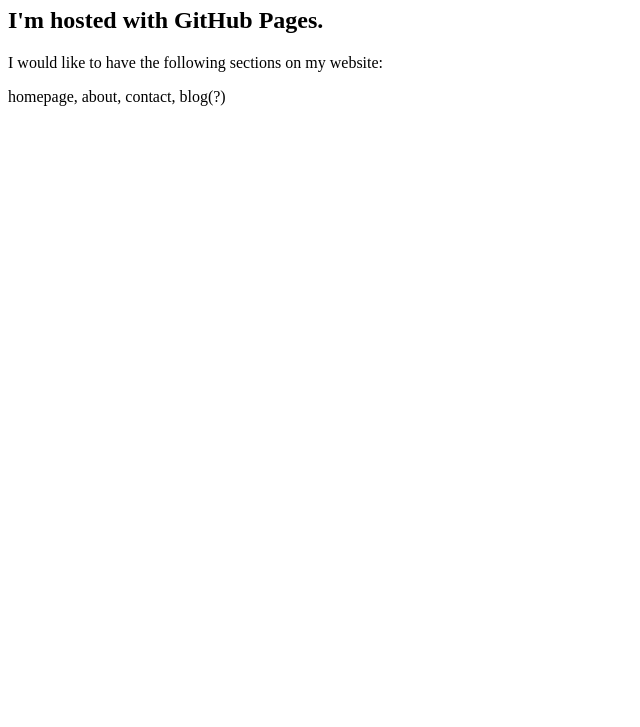
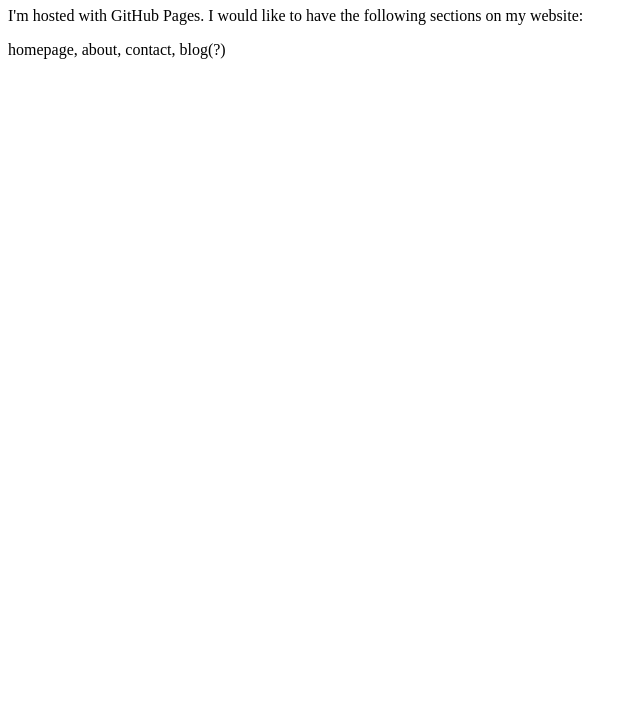
Before and after one commit to talmoriah/talmoriah.github.io, a plain HTML site: page index.html in a window 1280 px wide. Shown: the part 73-800 px from the top of the page, without its empty margins (0-640 px from the left). Drawn offline with Linux system fonts and the light colour scheme.

Commit message:
Update index.html

```diff
--- a/index.html
+++ b/index.html
@@ -2,8 +2,7 @@
 <html>
 <body>
 <h1>Hello World</h1>
-<h2>I'm hosted with GitHub Pages.</h2>
-<p> I would like to have the following sections on my website:</p>
+<p>I'm hosted with GitHub Pages. I would like to have the following sections on my website:</p>
 <p> homepage, about, contact, blog(?)</p>
 </body>
 </html>
```
